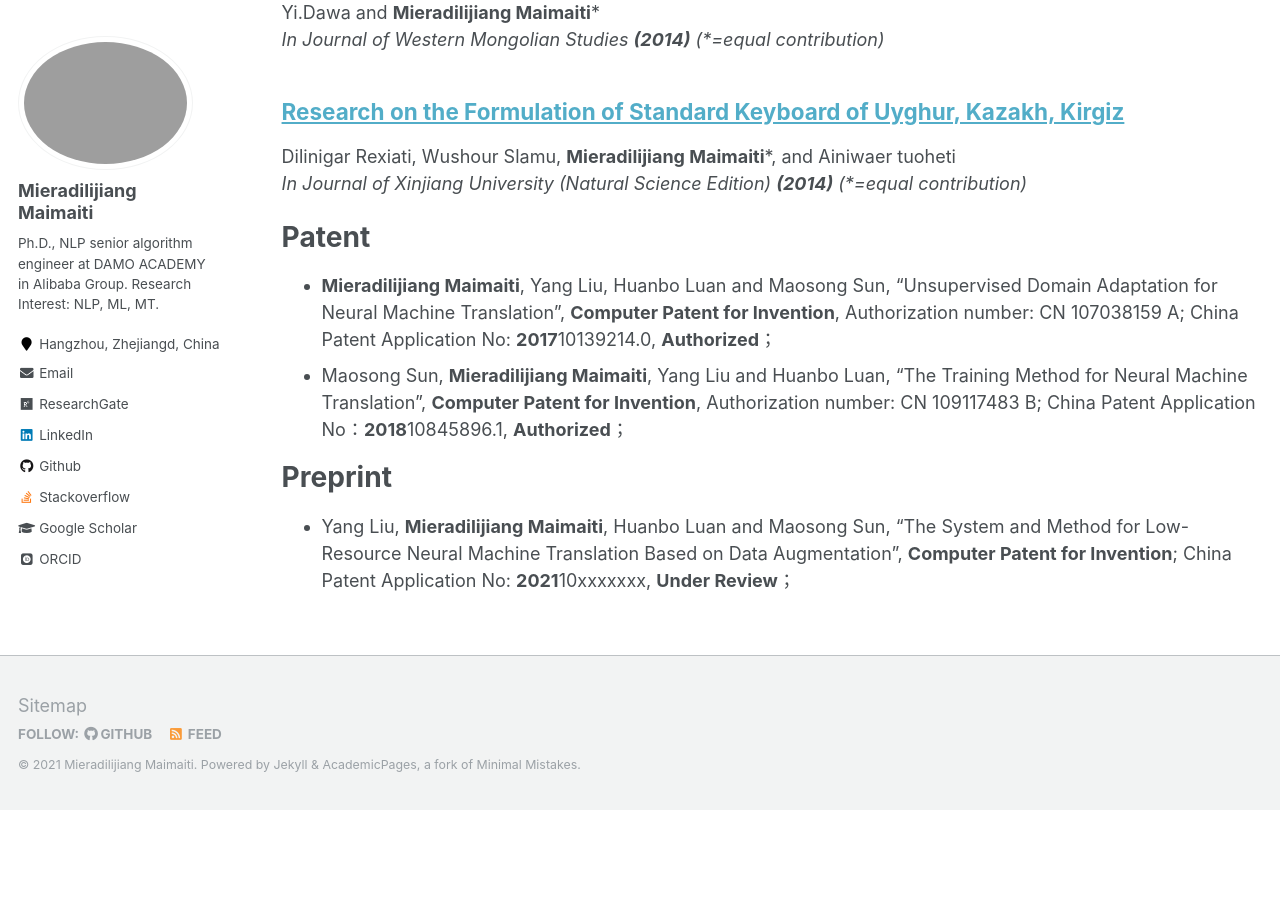
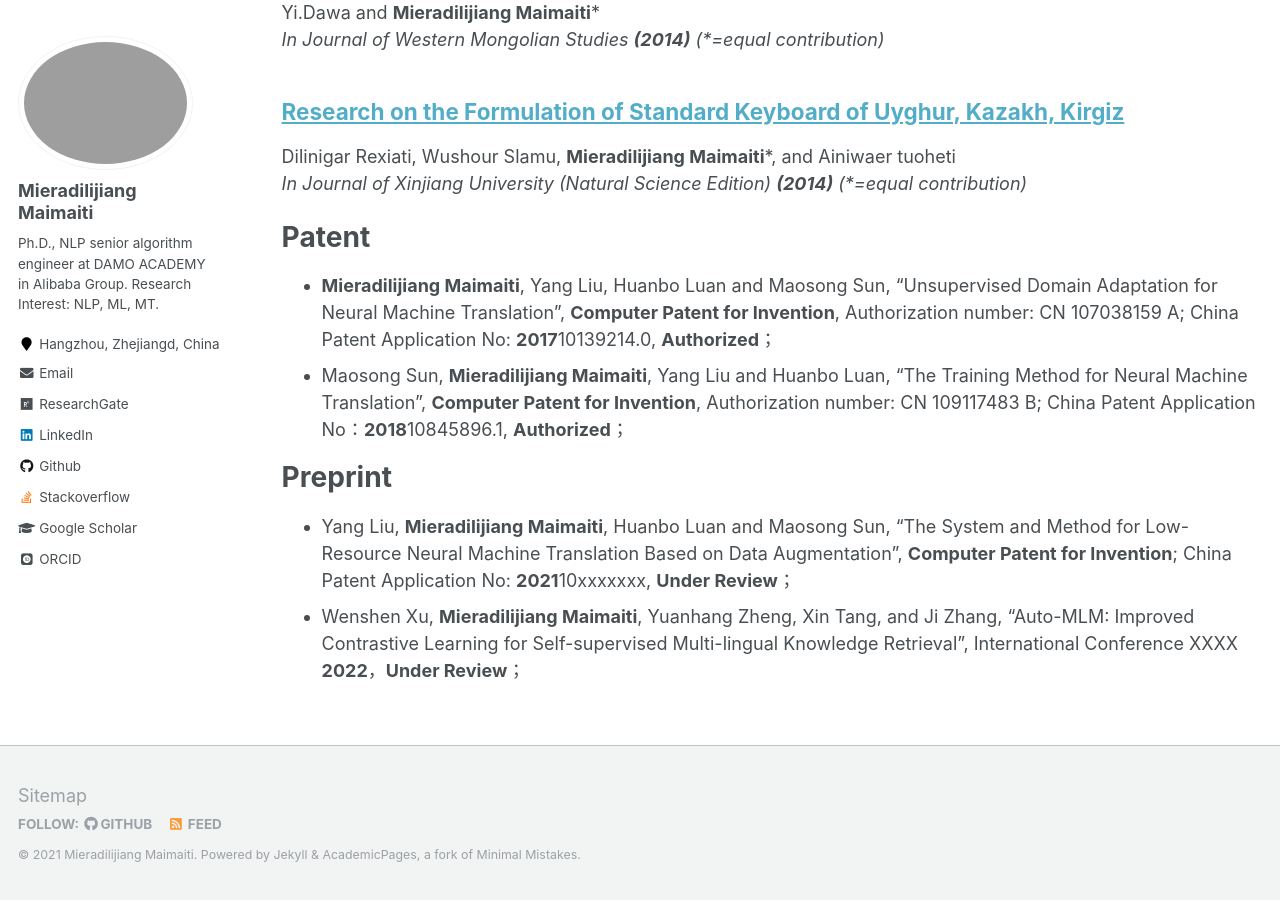
Before and after one commit to miradel51/miradel51.github.io, a Jekyll site: the page built from _pages/publications.md, in a window 1280 px wide and 900 px high, scrolled down 2775 px. Built offline with Jekyll 4.4.1, drawn with Linux system fonts in a browser that asks for light colours; some web fonts are replaced; before the commit the page ends 3585 px from its top, so only the background shows below that.

Commit message:
update publication.md

```diff
--- a/_pages/publications.md
+++ b/_pages/publications.md
@@ -23,3 +23,4 @@ Patent
 Preprint
 ======
 * Yang Liu, __Mieradilijiang Maimaiti__, Huanbo Luan and Maosong Sun, "The System and Method for Low-Resource Neural Machine Translation Based on Data Augmentation", __Computer Patent for Invention__; China Patent Application No: **2021**10xxxxxxx, __Under Review__；
+* Wenshen Xu, __Mieradilijiang Maimaiti__, Yuanhang Zheng, Xin Tang, and Ji Zhang, "Auto-MLM: Improved Contrastive Learning for Self-supervised Multi-lingual Knowledge Retrieval", International Conference XXXX **2022**，__Under Review__；
```
